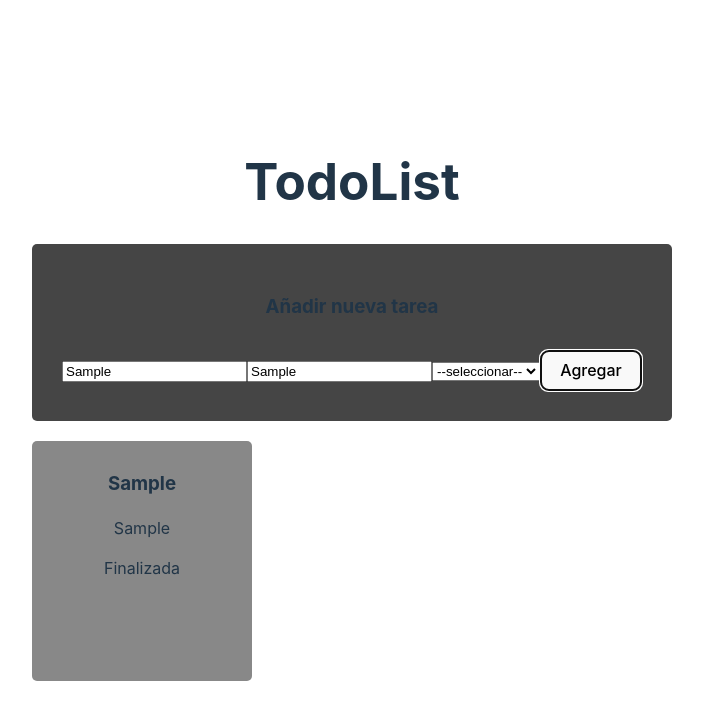
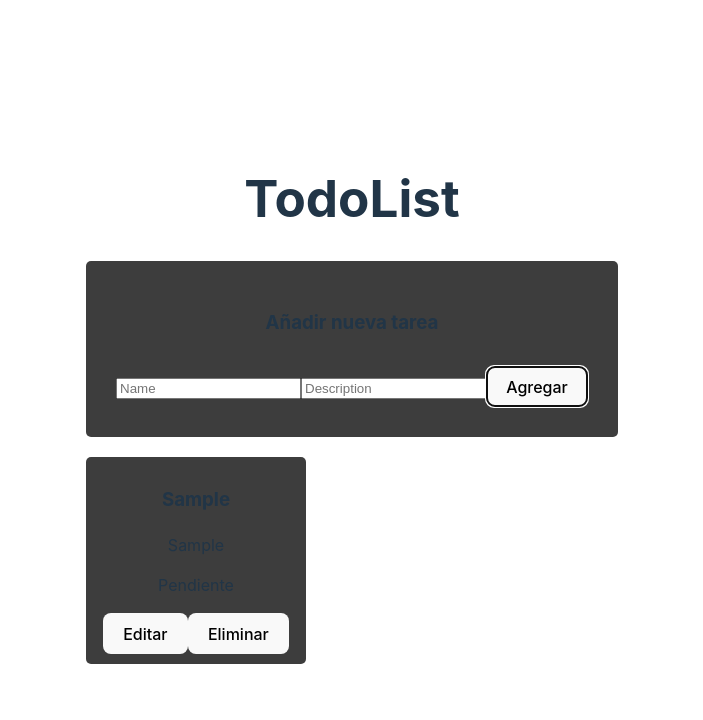
Before and after one commit to rafael07-dev/learning-react, a React (Vite) app in the folder TodoList/: page / in a window 1280 px wide. Both pictures are taken after typing "Sample", "Sample" into the empty fields and a click on the button "Agregar". Shown: the top 720 px of the page, without its empty margins (288-991 px from the left). Built offline with nearby package versions, Linux system fonts and the light colour scheme.

Commit message:
add functionality to delete tasks

```diff
--- a/TodoList/components/TodoList.jsx
+++ b/TodoList/components/TodoList.jsx
@@ -10,8 +10,8 @@ const initialState = []
 function reducer(state, action) {
   if (action.type == ACTIONS.add_task) {
     return [
-      ...state,{
-        id: state.length +1,
+      ...state, {
+        id: state.length + 1,
         name: action.name,
         description: action.description,
         done: false
@@ -19,12 +19,25 @@ function reducer(state, action) {
     ]
   }
 
+if (action.type == ACTIONS.delete_task) {
+  const {id} = action.payload
+
+  //verificar existencia de la task por id
+  const existingTask = state.some((id) => id === id)
+
+  if (existingTask) {
+    return state.filter((item) => item.id != id);
+  }
+
+  return state
+}
+
 }
 
 export const TodoList = () => {
 
   const [state, dispatch] = useReducer(reducer, initialState)
-  const [inputs, setInputs] = useState({inputName: '', inputDescription: ''})
+  const [inputs, setInputs] = useState({ inputName: '', inputDescription: '' })
 
   function handleChange(event) {
     const { name, value } = event.target
@@ -39,8 +52,12 @@ export const TodoList = () => {
   function handleSubmit(event) {
     event.preventDefault()
 
-    dispatch({type: 'add_task', name: inputs.inputName, description: inputs.inputDescription})
-    console.log(event);
+    dispatch({ type: 'add_task', name: inputs.inputName, description: inputs.inputDescription })
+    setInputs({ inputName: '', inputDescription: '' })
+  }
+
+  function deleteTask(task) {
+    dispatch({type: 'delete_task', payload: task})
   }
 
   return (
@@ -50,24 +67,21 @@ export const TodoList = () => {
         <form onSubmit={handleSubmit}>
           <input type="text" name='inputName' onChange={handleChange} placeholder='Name' value={inputs.inputName} />
           <input type="text" name='inputDescription' onChange={handleChange} placeholder='Description' value={inputs.inputDescription} />
-          <select name="state" id="state" onChange={handleChange} value={state.state}>
-            <option>--seleccionar--</option>
-            <option>Pendiente</option>
-            <option >Finalizada</option>
-          </select>
           <button type='submit'>Agregar</button>
         </form>
       </div>
-
+      <div className="tasks">
         {state.map((item, index) => (
           <div key={index} className='card-todo'>
             <h3>{item.name}</h3>
             <p>{item.description}</p>
-          <p>{item.state ? 'Pendiente' : 'Finalizada'}</p>
+            <p>{item.done ? 'Finalizada' : 'Pendiente'}</p>
+            <button>Editar</button>
+            <button onClick={() => deleteTask(item)}>Eliminar</button>
           </div>
         ))
         }
-
+      </div>
     </div>
   )
 
--- a/TodoList/src/App.css
+++ b/TodoList/src/App.css
@@ -38,10 +38,10 @@
 }
 
 .card-todo{
-  background-color: #888;
+  background-color: #3d3d3d;
   border-radius: 5px;
   padding: 10px;
-  height: 220px;
+  height: auto;
   width: 200px;
 }
 
@@ -58,8 +58,13 @@
   display: flex;
   flex-direction: column;
   gap: 10px;
-  background-color: #454545;
+  background-color: #3d3d3d;
   border-radius: 5px;
   padding: 30px ;
   margin-bottom: 20px;
 }
+
+.tasks{
+  display: flex;
+  gap: 20px;
+}
```
Lines whose indentation alone changed are shown as unchanged.
